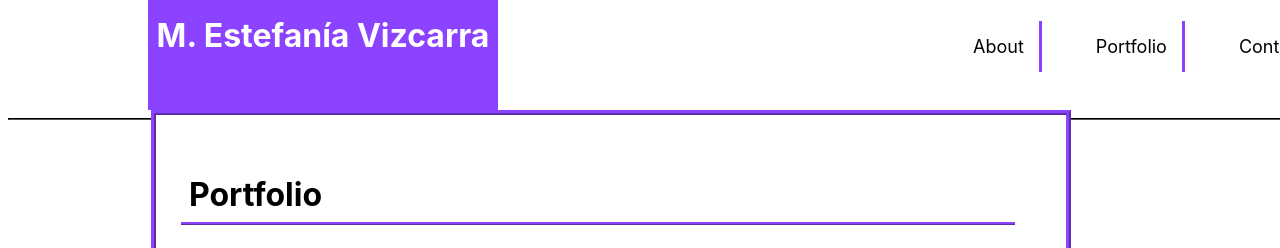
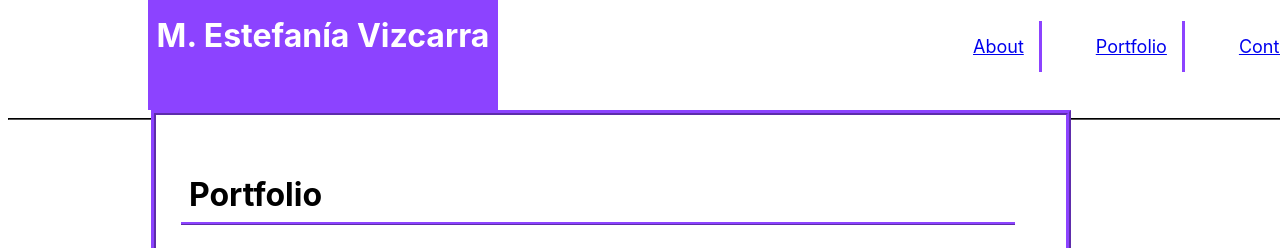
Before and after one commit to estefaniavizcarra/Basic-Portfolio, a plain HTML site: page portfolio.html in a window 1280 px wide. Shown: the top 248 px of the page. Drawn offline with Linux system fonts and the light colour scheme; grey boxes are pictures that could not be loaded.

Commit message:
version con links a paginas

```diff
--- a/assets/css/style.css
+++ b/assets/css/style.css
@@ -80,7 +80,7 @@ section{
   width:760px ;
   height: 550px;
   max-height: 650px;
-  position: absolute;
+  position:absolute;
   right: 209px ;
   bottom: 80px;
   padding: 25px;
--- a/portfolio.html
+++ b/portfolio.html
@@ -17,11 +17,12 @@ Personal Portfolio
 
             <nav>
 
-                <ul id="menu">
-                    <li>About</li>
-                    <li>Portfolio</li>
-                    <li>Contact</li>
-                </ul>
+                    <ul id="menu">
+                            <li><a href="index.html">About</a></li>
+                            <li><a href="portfolio.html">Portfolio</a></li>
+                            <li><a href="contact.html">Contact</a></li>
+
+                        </ul>
              <h3></h3>
             </nav>
             </div>
```
Also changed, not shown: contact.html (+5 -5 lines), index.html (+6 -3 lines).
